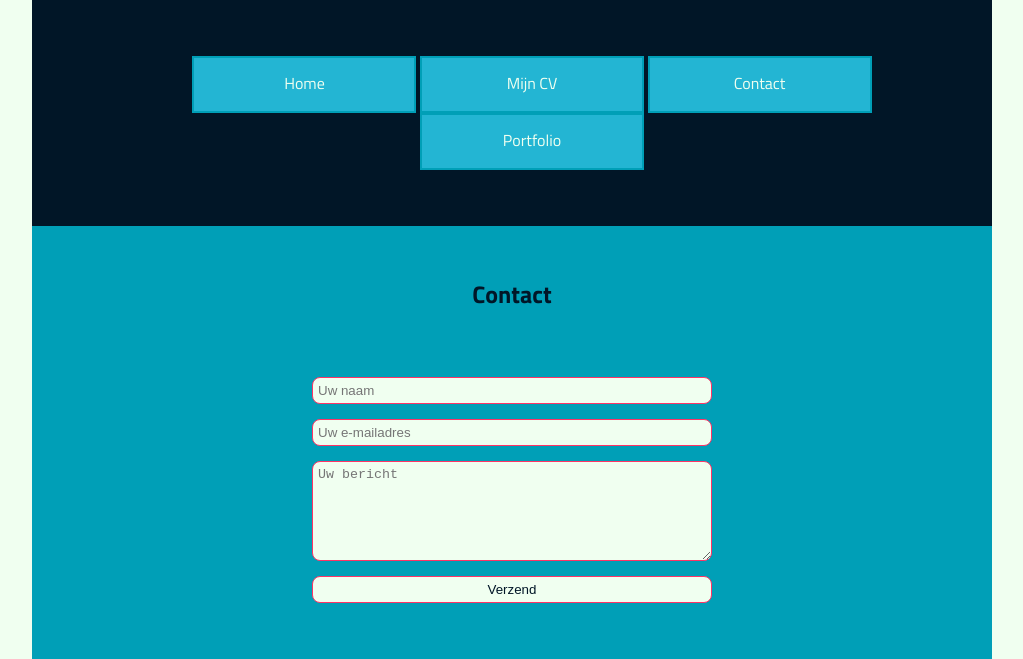
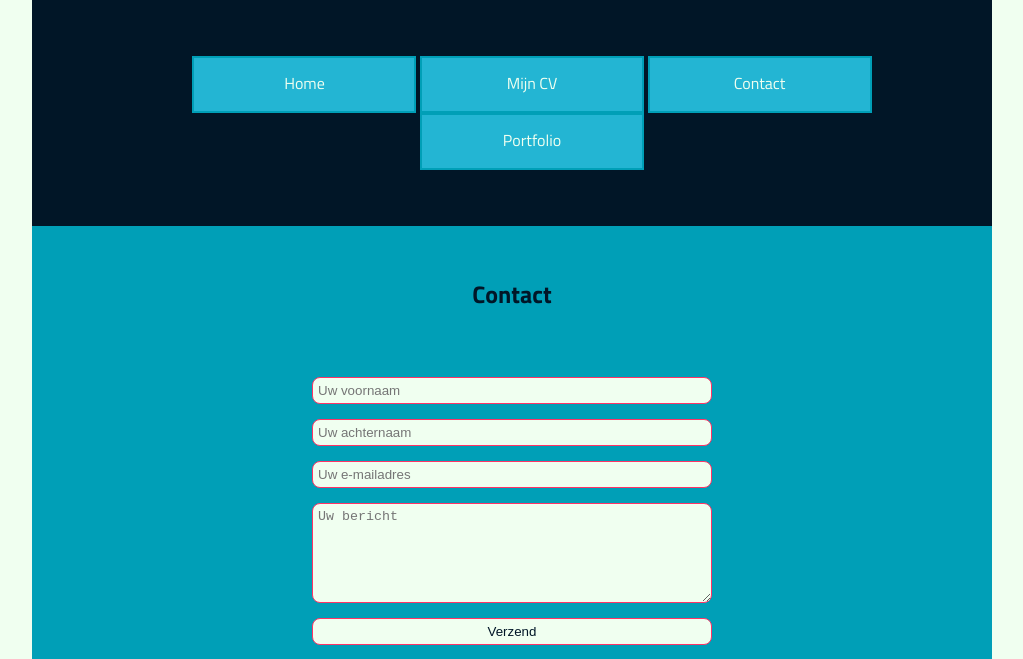
Before and after one commit to aliciadekker/les15, a plain HTML site: page contact.html in a window 1280 px wide. Shown: the part 141-800 px from the top of the page, without its empty margins (128-1151 px from the left). Drawn offline with Linux system fonts and the light colour scheme.

Commit message:
Update contact.html

```diff
--- a/contact.html
+++ b/contact.html
@@ -26,7 +26,8 @@
     <main>
         <h2>Contact</h2>
         <form>
-            <input type="text" placeholder="Uw naam" />
+            <input type="text" placeholder="Uw voornaam" />
+            <input type="text" placeholder="Uw achternaam" />
             <input type="email" placeholder="Uw e-mailadres" />
             <textarea placeholder="Uw bericht"></textarea>
             <button>Verzend</button>
```
